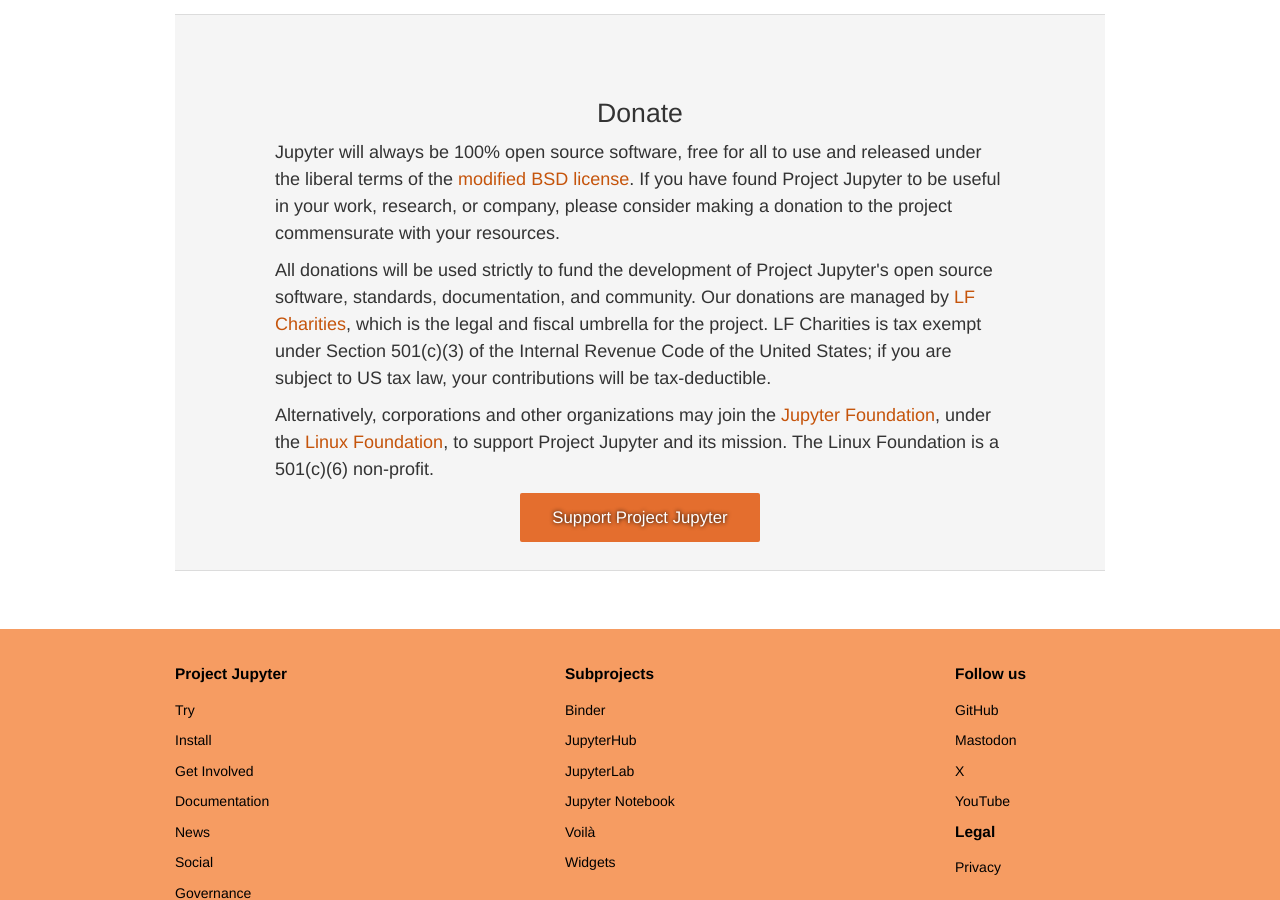
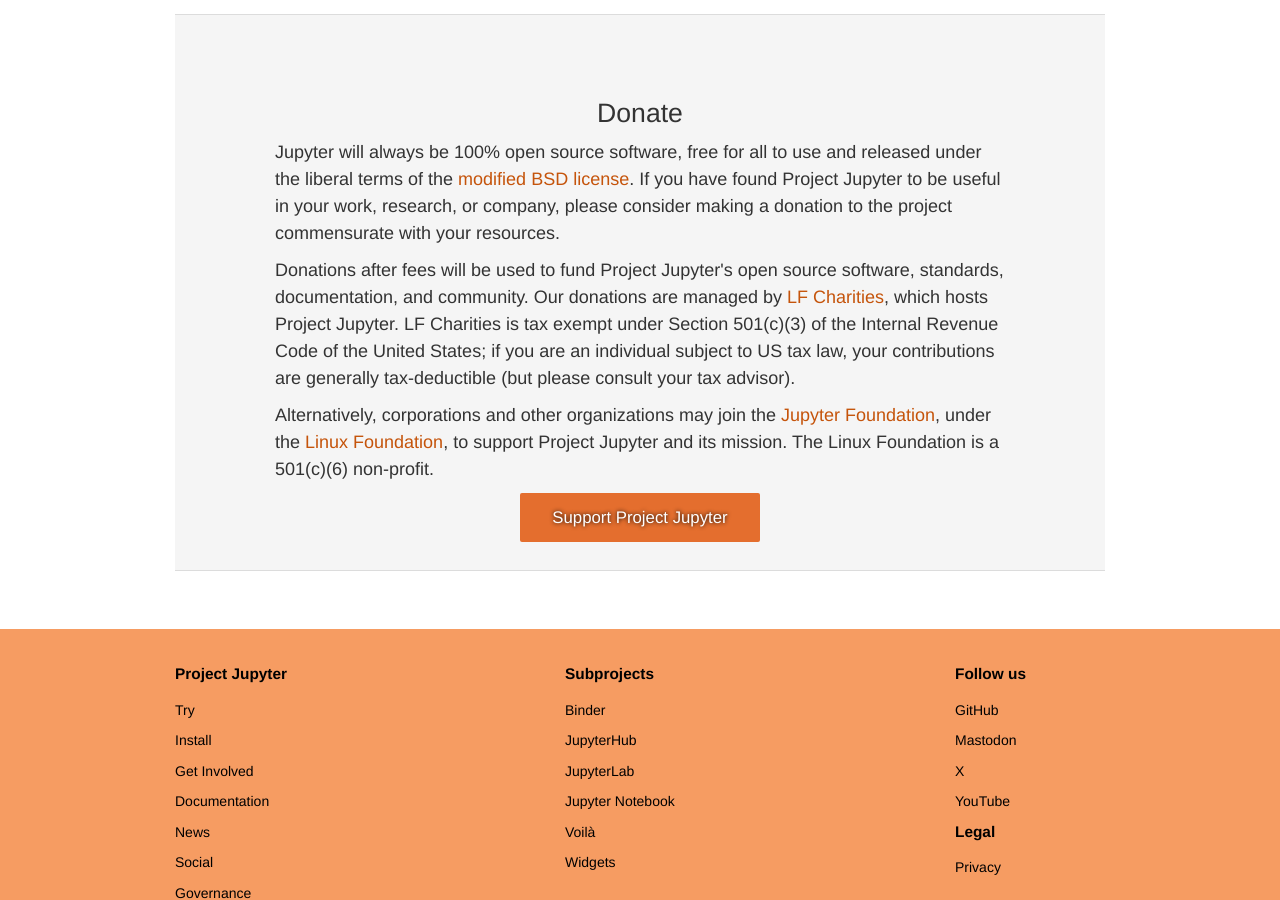
Before and after one commit to jupyter/jupyter.github.io, a Jekyll site: the page built from about.html, in a window 1280 px wide and 900 px high, scrolled down 10089 px. Built offline with Jekyll 4.4.1, drawn with Linux system fonts in a browser that asks for light colours; comment, search, counter and statistics services are not loaded.

Commit message:
Updated wording on donate box after consulting with LF (#773)

```diff
--- a/about.html
+++ b/about.html
@@ -580,7 +580,7 @@
   headline: Donate
   description:
     - Jupyter will always be 100% open source software, free for all to use and released under the liberal terms of the <a href="https://opensource.org/licenses/BSD-3-Clause">modified BSD license</a>. If you have found Project Jupyter to be useful in your work, research, or company, please consider making a donation to the project commensurate with your resources.
-    - All donations will be used strictly to fund the development of Project Jupyter's open source software, standards, documentation, and community. Our donations are managed by <a href="https://lf-charities.org/">LF Charities</a>, which is the legal and fiscal umbrella for the project. LF Charities is tax exempt under Section 501(c)(3) of the Internal Revenue Code of the United States; if you are subject to US tax law, your contributions will be tax-deductible.
+    - Donations after fees will be used to fund Project Jupyter's open source software, standards, documentation, and community. Our donations are managed by <a href="https://lf-charities.org/">LF Charities</a>, which hosts Project Jupyter. LF Charities is tax exempt under Section 501(c)(3) of the Internal Revenue Code of the United States; if you are an individual subject to US tax law, your contributions are generally tax-deductible (but please consult your tax advisor).
     - Alternatively, corporations and other organizations may join the <a href="https://jupyterfoundation.org">Jupyter Foundation</a>, under the <a href="https://www.linuxfoundation.org/">Linux Foundation</a>, to support Project Jupyter and its mission. The Linux Foundation is a 501(c)(6) non-profit.
 ---
 
```
